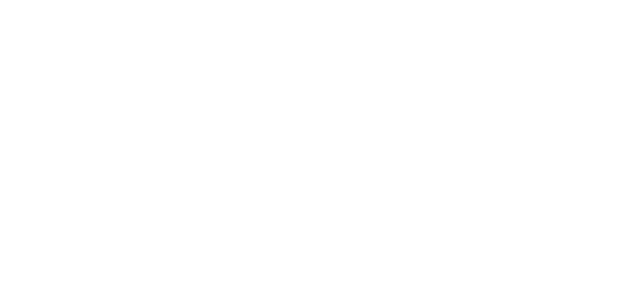
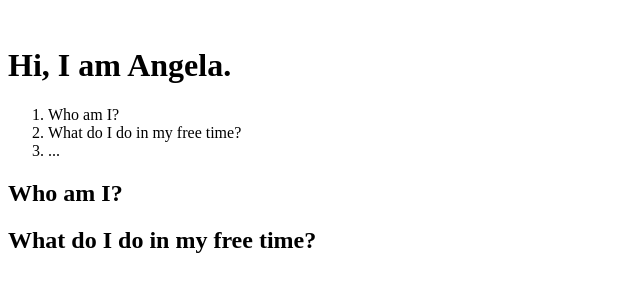
Before and after one commit to AHen-C0de/personal-website, a plain HTML site: page index.html in a window 1280 px wide. Shown: the whole page, without its empty margins (0-640 px from the left). Drawn offline with Linux system fonts and the light colour scheme.

Commit message:
add main elements to index.html + add excalibur draft file

```diff
--- a/index.html
+++ b/index.html
@@ -1,10 +1,33 @@
 <!DOCTYPE html>
+
 <html lang="en">
   <head>
     <meta charset="UTF-8" />
     <meta http-equiv="X-UA-Compatible" content="IE=edge" />
     <meta name="viewport" content="width=device-width, initial-scale=1.0" />
-    <title>Document</title>
+    <title>Angela</title>
   </head>
+  <header>
+    <img />
+    <h1>Hi, I am Angela.</h1>
+    <nav>
+      <ol>
+        <li>Who am I?</li>
+        <li>What do I do in my free time?</li>
+        <li>...</li>
+      </ol>
+    </nav>
+  </header>
+
+  <main>
+    <section>
+      <h2>Who am I?</h2>
+    </section>
+
+    <section>
+      <h2>What do I do in my free time?</h2>
+    </section>
+  </main>
+
   <body></body>
 </html>
```
Also changed, not shown: 1 other file.
